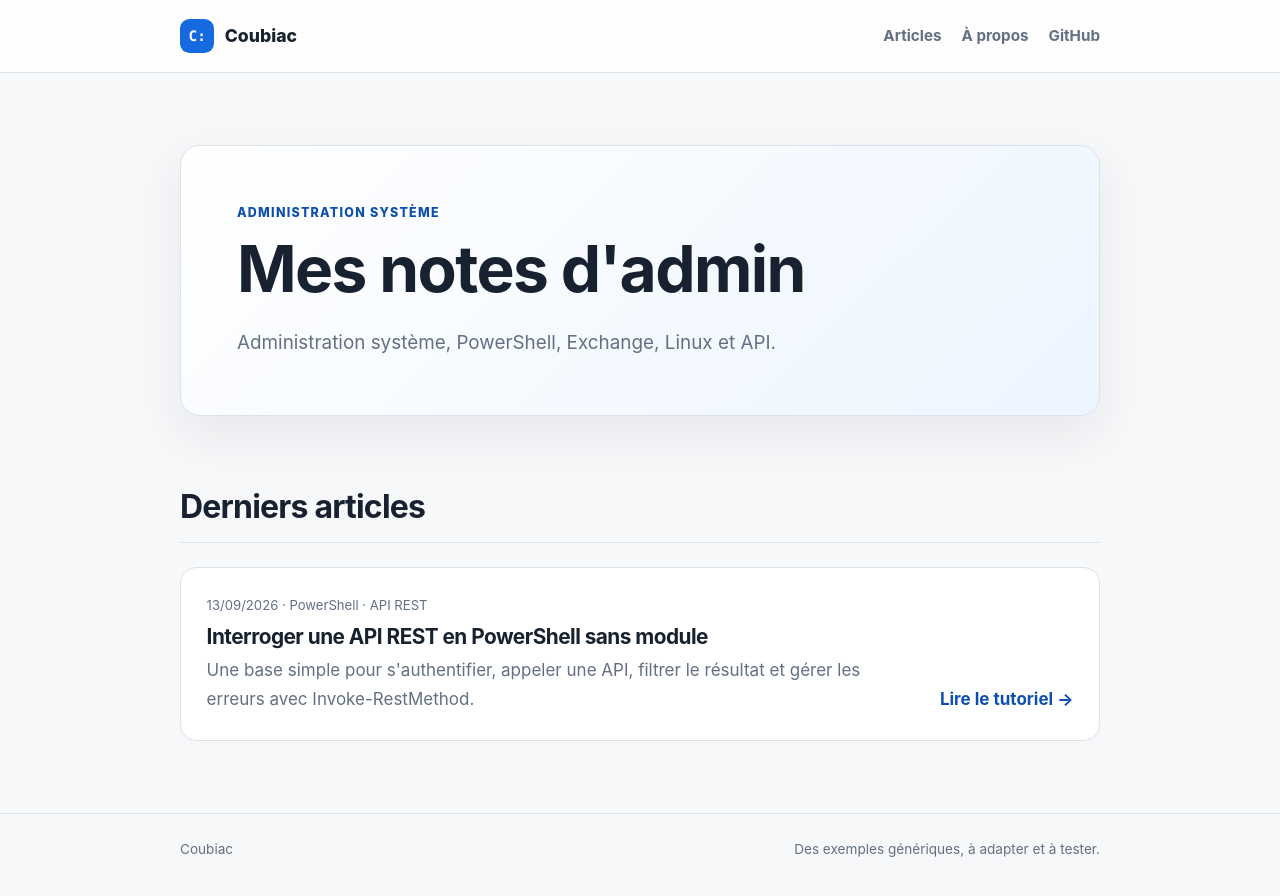
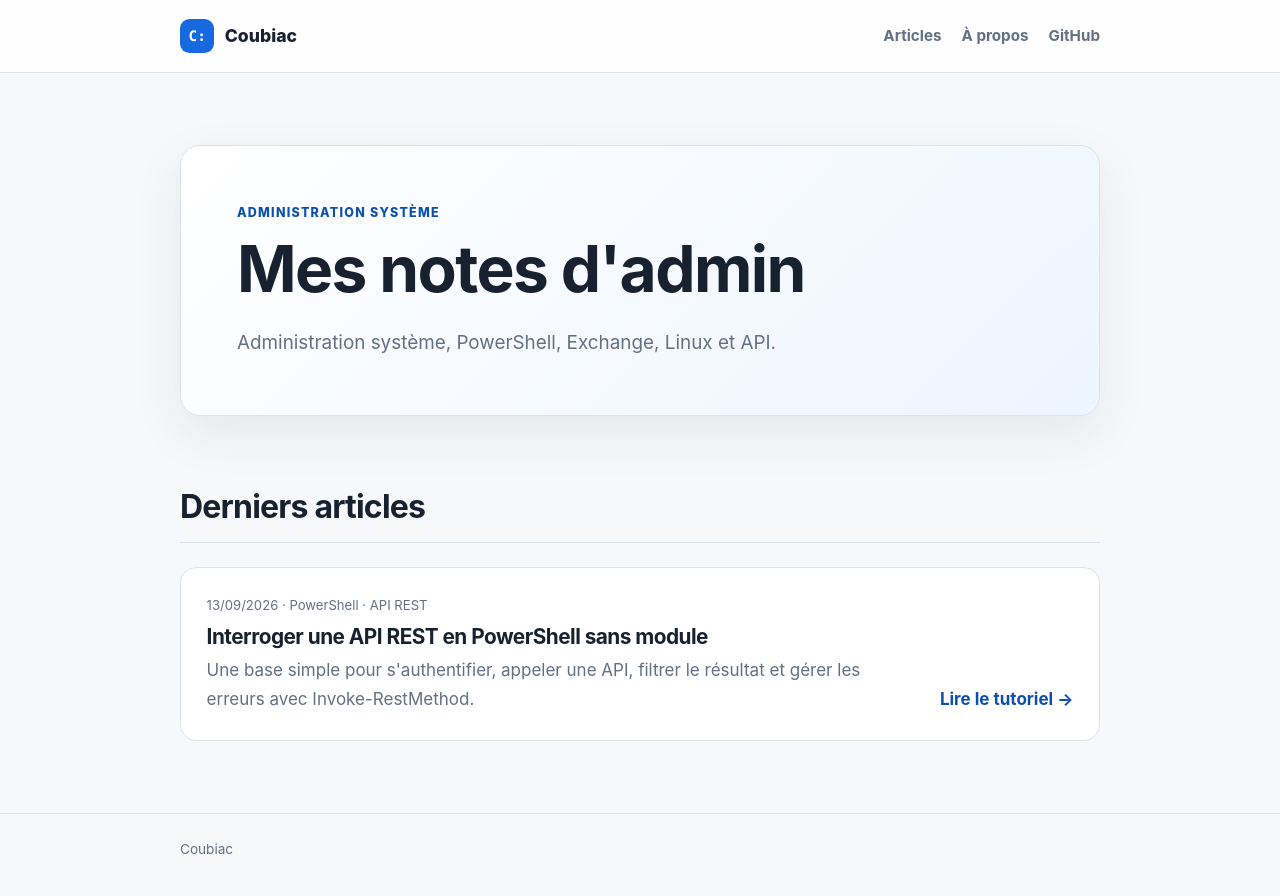
Before and after one commit to Coubiac/coubiac.github.io, a Jekyll site: the page built from index.html, in a window 1280 px wide. Shown: the top 896 px of the page. Built offline with Jekyll 4.4.1, drawn with Linux system fonts in a browser that asks for light colours.

Commit message:
Allègement du pied de page

```diff
--- a/_layouts/default.html
+++ b/_layouts/default.html
@@ -37,7 +37,6 @@
     <footer class="site-footer">
       <div class="container footer-inner">
         <span>Coubiac</span>
-        <span>Des exemples génériques, à adapter et à tester.</span>
       </div>
     </footer>
   </body>
```
